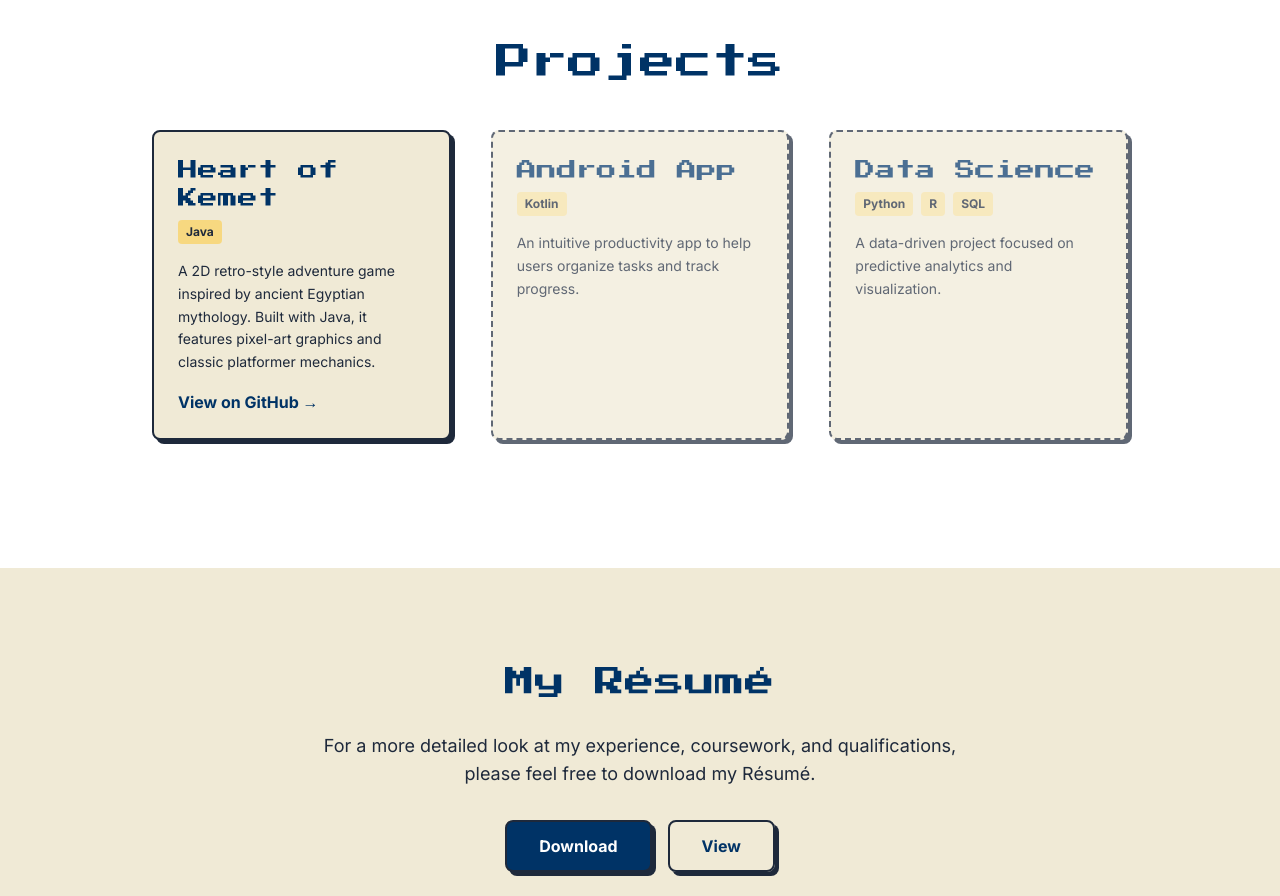
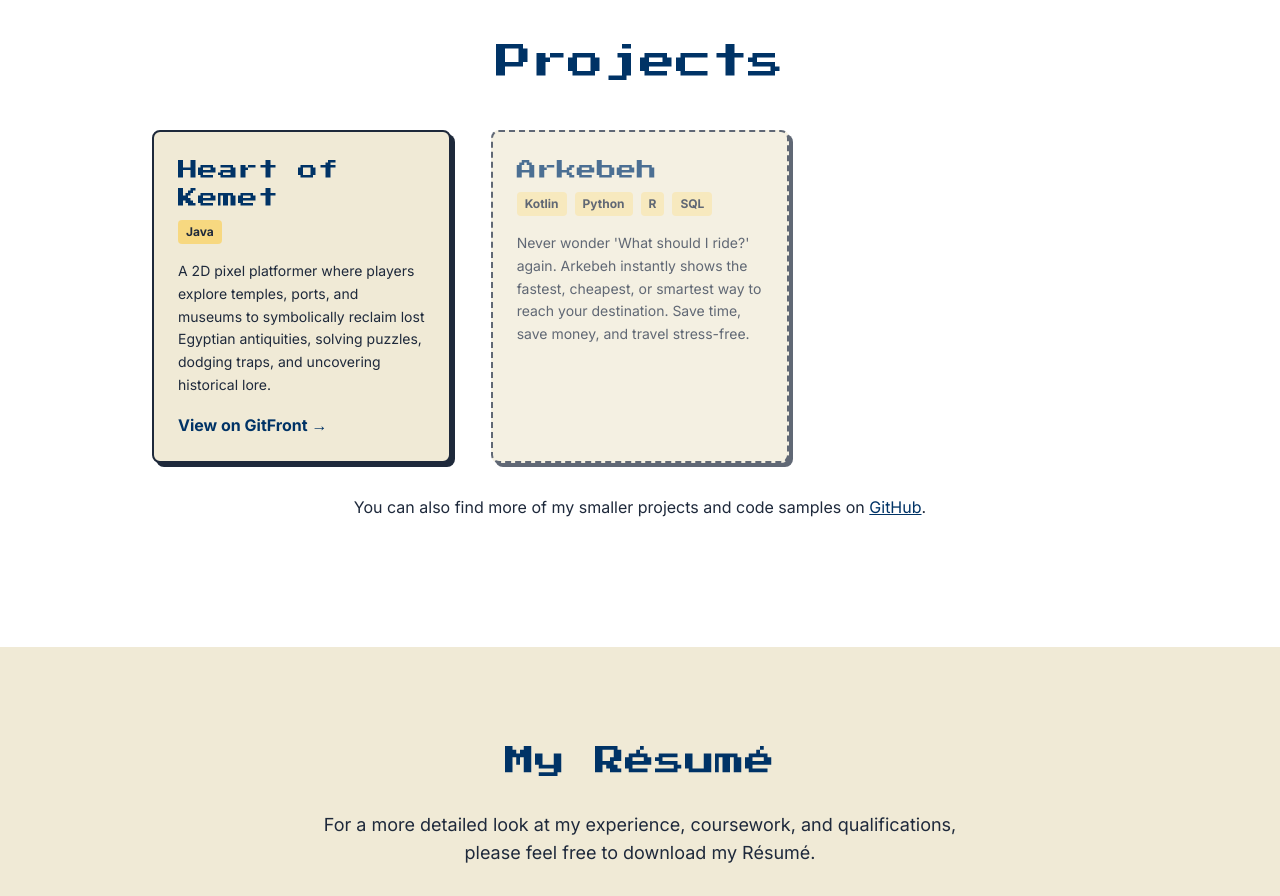
Before and after one commit to muazaljabali/muazaljabali.github.io, a plain HTML site: page index.html in a window 1280 px wide. Shown: the part 1980-2876 px from the top of the page. Drawn offline with nearby package versions, Linux system fonts and the light colour scheme.

Commit message:
refactor: Update project descriptions for clarity and detail enhancement

```diff
--- a/index.html
+++ b/index.html
@@ -372,16 +372,17 @@
                   >
                 </div>
                 <p class="text-kemet-charcoal mb-4 text-sm leading-relaxed">
-                  A 2D retro-style adventure game inspired by ancient Egyptian
-                  mythology. Built with Java, it features pixel-art graphics and
-                  classic platformer mechanics.
+                  A 2D pixel platformer where players explore temples, ports,
+                  and museums to symbolically reclaim lost Egyptian antiquities,
+                  solving puzzles, dodging traps, and uncovering historical
+                  lore.
                 </p>
                 <a
                   href="https://gitfront.io/r/muazaljabali/C15vfmQ2zmW4/HeartOfKemet/"
                   target="_blank"
                   rel="noopener noreferrer"
                   class="inline-block text-kemet-blue font-bold"
-                  >View on GitHub &rarr;</a
+                  >View on GitFront &rarr;</a
                 >
               </div>
             </div>
@@ -389,47 +390,42 @@
               class="project-card bg-kemet-sand rounded-lg border-2 border-dashed border-kemet-charcoal shadow-pixel overflow-hidden group opacity-70"
             >
               <div class="p-6">
-                <h3 class="font-pixel text-xl text-kemet-blue mb-2">
-                  Android App
-                </h3>
+                <h3 class="font-pixel text-xl text-kemet-blue mb-2">Arkebeh</h3>
                 <div class="flex flex-wrap gap-2 mb-4">
                   <span
                     class="text-xs font-semibold bg-kemet-gold/30 text-kemet-charcoal px-2 py-1 rounded"
                     >Kotlin</span
                   >
-                </div>
-                <p class="text-kemet-charcoal mb-4 text-sm leading-relaxed">
-                  An intuitive productivity app to help users organize tasks and
-                  track progress.
-                </p>
-              </div>
-            </div>
-            <div
-              class="project-card bg-kemet-sand rounded-lg border-2 border-dashed border-kemet-charcoal shadow-pixel overflow-hidden group opacity-70"
-            >
-              <div class="p-6">
-                <h3 class="font-pixel text-xl text-kemet-blue mb-2">
-                  Data Science
-                </h3>
-                <div class="flex flex-wrap gap-2 mb-4">
                   <span
                     class="text-xs font-semibold bg-kemet-gold/30 text-kemet-charcoal px-2 py-1 rounded"
                     >Python</span
-                  ><span
+                  >
+                  <span
                     class="text-xs font-semibold bg-kemet-gold/30 text-kemet-charcoal px-2 py-1 rounded"
                     >R</span
-                  ><span
+                  >
+                  <span
                     class="text-xs font-semibold bg-kemet-gold/30 text-kemet-charcoal px-2 py-1 rounded"
                     >SQL</span
                   >
                 </div>
                 <p class="text-kemet-charcoal mb-4 text-sm leading-relaxed">
-                  A data-driven project focused on predictive analytics and
-                  visualization.
+                  Never wonder 'What should I ride?' again. Arkebeh instantly
+                  shows the fastest, cheapest, or smartest way to reach your
+                  destination. Save time, save money, and travel stress-free.
                 </p>
               </div>
             </div>
           </div>
+          <p class="text-center text-kemet-charcoal mt-8 text-base">
+            You can also find more of my smaller projects and code samples on
+            <a
+              href="https://github.com/muazaljabali"
+              target="_blank"
+              class="text-kemet-blue underline hover:text-kemet-gold"
+              >GitHub</a
+            >.
+          </p>
         </div>
       </section>
       <section
```
